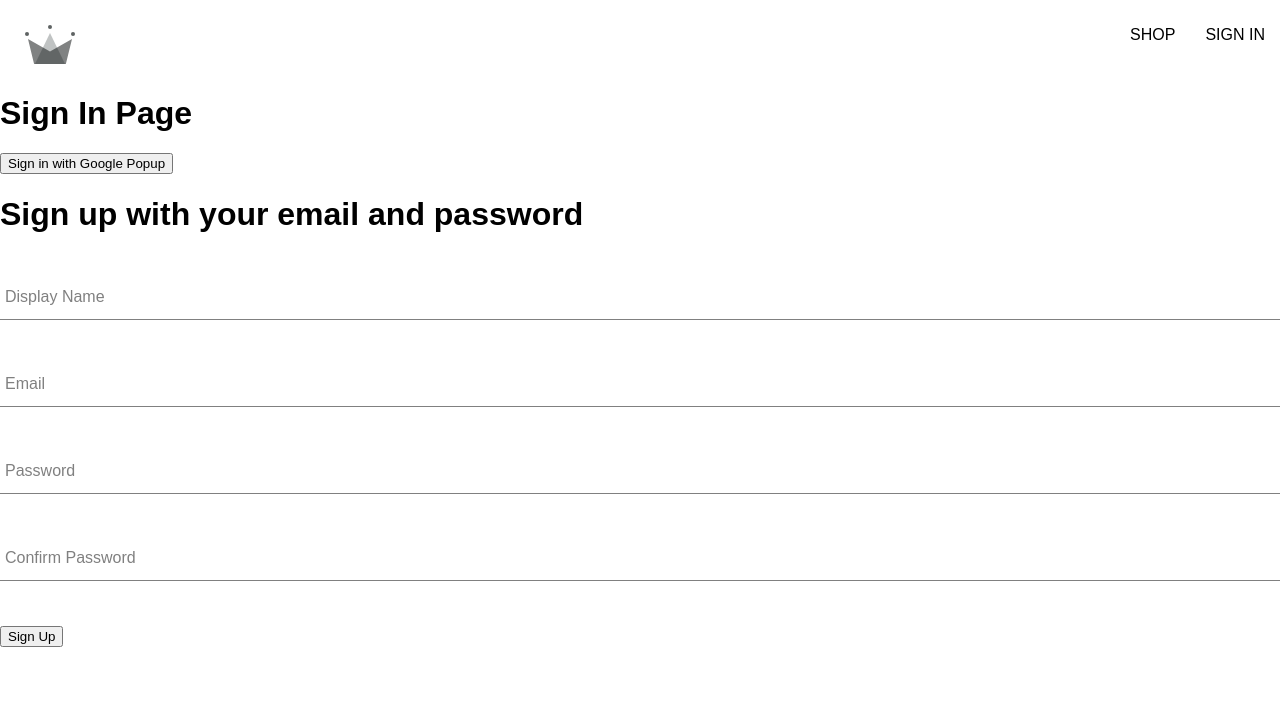
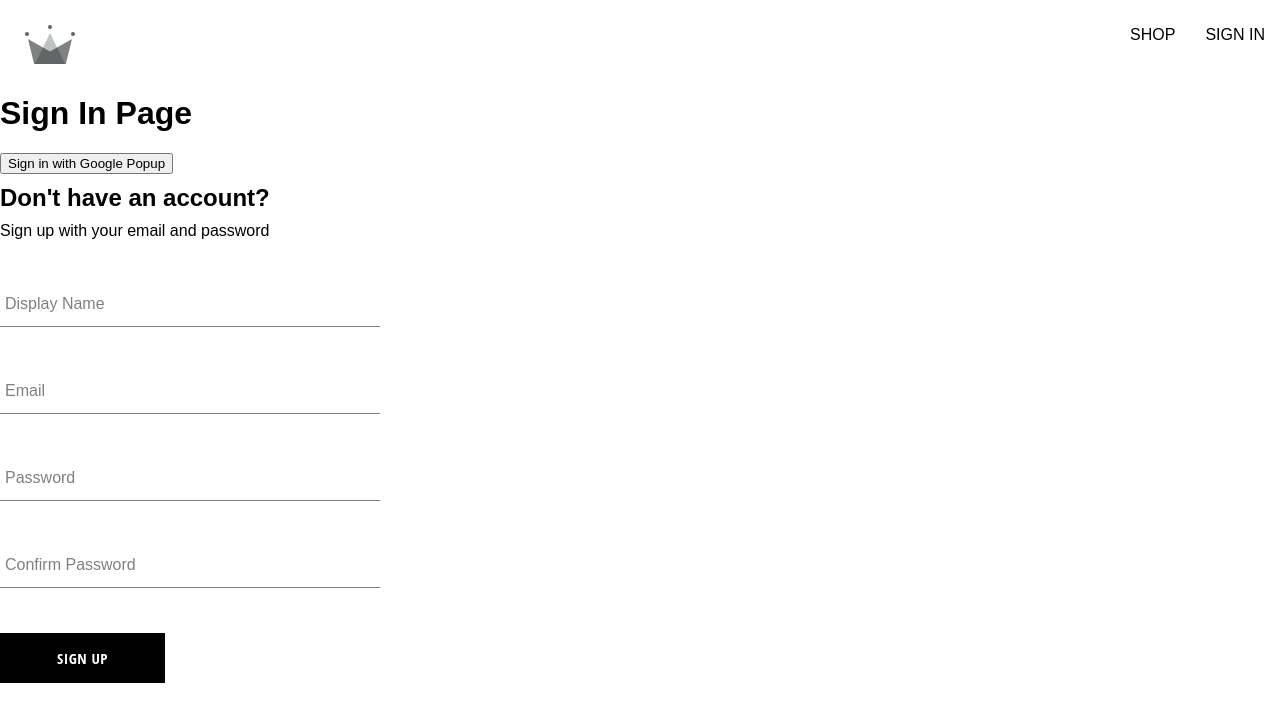
Before and after one commit to PolarWolf314/E-Commerce-App, a React (Create React App) app: page /sign-in in a window 1280 px wide. Shown: the top 722 px of the page. Built offline with nearby package versions, Linux system fonts and the light colour scheme; a web font is replaced by a local one.

Commit message:
added styling to buttons and made a reusable button component

```diff
--- /dev/null
+++ b/src/components/button/button.component.jsx
@@ -0,0 +1,19 @@
+import "./button.styles.scss";
+
+const BUTTON_TYPE_CLASSES = {
+  google: "google-sign-in",
+  inverted: "inverted",
+};
+
+const Button = ({ children, buttonType, ...otherProps }) => {
+  return (
+    <button
+      className={`button-container ${BUTTON_TYPE_CLASSES[buttonType]}`}
+      {...otherProps}
+    >
+      {children}
+    </button>
+  );
+};
+
+export default Button;
--- /dev/null
+++ b/src/components/button/button.styles.scss
@@ -0,0 +1,46 @@
+.button-container {
+  min-width: 165px;
+  width: auto;
+  height: 50px;
+  letter-spacing: 0.5px;
+  line-height: 50px;
+  padding: 0 35px 0 35px;
+  font-size: 15px;
+  background-color: black;
+  color: white;
+  text-transform: uppercase;
+  font-family: "Open Sans Condensed";
+  font-weight: bolder;
+  border: none;
+  cursor: pointer;
+  display: flex;
+  justify-content: center;
+
+  &:hover {
+    background-color: white;
+    color: black;
+    border: 1px solid black;
+  }
+
+  &.google-sign-in {
+    background-color: #4285f4;
+    color: white;
+
+    &:hover {
+      background-color: #357ae8;
+      border: none;
+    }
+  }
+
+  &.inverted {
+    background-color: white;
+    color: black;
+    border: 1px solid black;
+
+    &:hover {
+      background-color: black;
+      color: white;
+      border: none;
+    }
+  }
+}
--- a/src/components/sign-up-form/sign-up-form.component.jsx
+++ b/src/components/sign-up-form/sign-up-form.component.jsx
@@ -1,11 +1,14 @@
 import { useState } from "react";
 
 import FormInput from "../form-input/form-input.component";
+import Button from "../button/button.component";
 
 import {
   createAuthUserWithEmailAndPassword,
   createUserDocumentFromAuth,
 } from "../../utils/firebase/firebase.utils";
+
+import "./sign-up-form.styles.scss";
 
 const defaultFormFields = {
   displayName: "",
@@ -56,8 +59,9 @@
   };
 
   return (
-    <div>
-      <h1>Sign up with your email and password</h1>
+    <div className="sign-up-container">
+      <h2>Don't have an account?</h2>
+      <span>Sign up with your email and password</span>
       <form onSubmit={handleSubmit}>
         <FormInput
           label="Display Name"
@@ -91,7 +95,7 @@
           name="confirmPassword"
           value={confirmPassword}
         />
-        <button type="submit">Sign Up</button>
+        <Button type="submit">Sign Up</Button>
       </form>
     </div>
   );
--- /dev/null
+++ b/src/components/sign-up-form/sign-up-form.styles.scss
@@ -0,0 +1,9 @@
+.sign-up-container {
+  display: flex;
+  flex-direction: column;
+  width: 380px;
+
+  h2 {
+    margin: 10px 0;
+  }
+}
```
